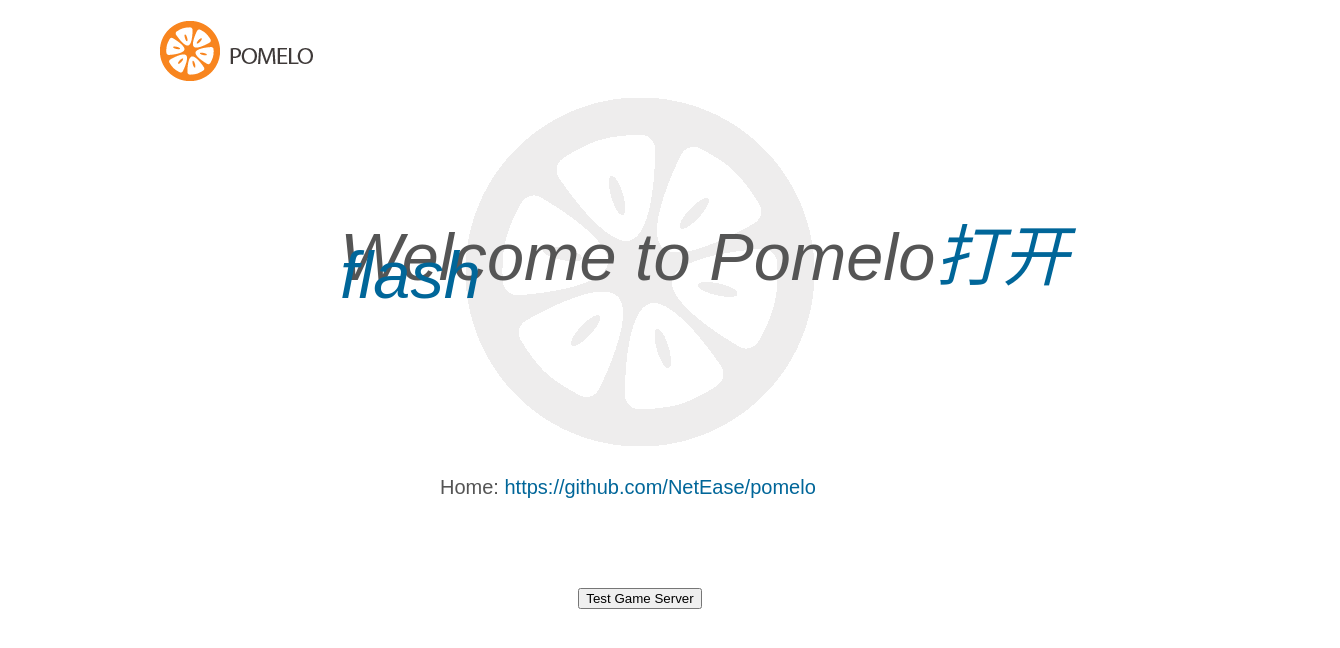
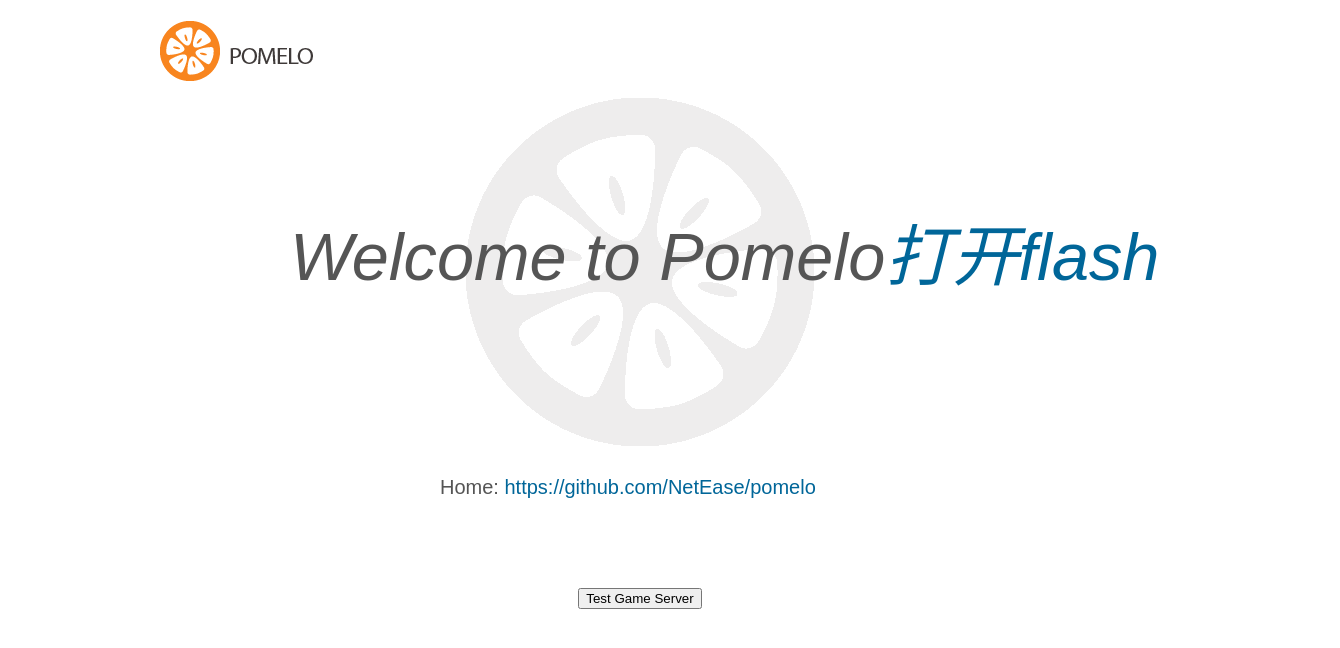
Before and after one commit to haua/littleWorld, a website: page web-server/public/index.html in a window 1280 px wide. Shown: the whole page, 1340 px wide, since content can reach past the window. Drawn offline with Linux system fonts and the light colour scheme.

Commit message:
已解决跨域问题
但是局域网内其它计算机浏览时，能输出安全策略文件，但是不能连接服务器

```diff
--- a/server/app/components/crossdomain.js
+++ b/server/app/components/crossdomain.js
@@ -18,4 +18,4 @@
 netserver.addListener("error",function(err){});
 netserver.listen(3014);
 
-console.log("Flash policy server has started.\nPlease see on http://127.0.0.1:3014/");
+console.log("Flash policy server 第二安全策略服务 has started.\nPlease see on http://127.0.0.1:3014/");
--- a/server/crossdomain.js
+++ b/server/crossdomain.js
@@ -12,10 +12,11 @@
     xml += '</cross-domain-policy>\n';
     if(socket && socket.readyState == 'open'){
       socket.write(xml);
+	  console.log("flash安全策略文件已输出");
       socket.end();
     }
 });
 netserver.addListener("error",function(err){console.log(err)});
 netserver.listen(3843);
 
-console.log("Flash policy server has started.\nPlease see on http://127.0.0.1:3843/");
+console.log("Flash policy server安全策略服务 has started.\nPlease see on http://127.0.0.1:3843/");
--- a/web-server/public/css/base.css
+++ b/web-server/public/css/base.css
@@ -37,8 +37,7 @@
 
 .g-content {
   padding: 150px;
-  width: 800px;
-  margin-left: 50px;
+  width: 900px;
   font-size: 50pt;
   font-style: italic;
 }
```
Also changed, not shown: 9 other files.
